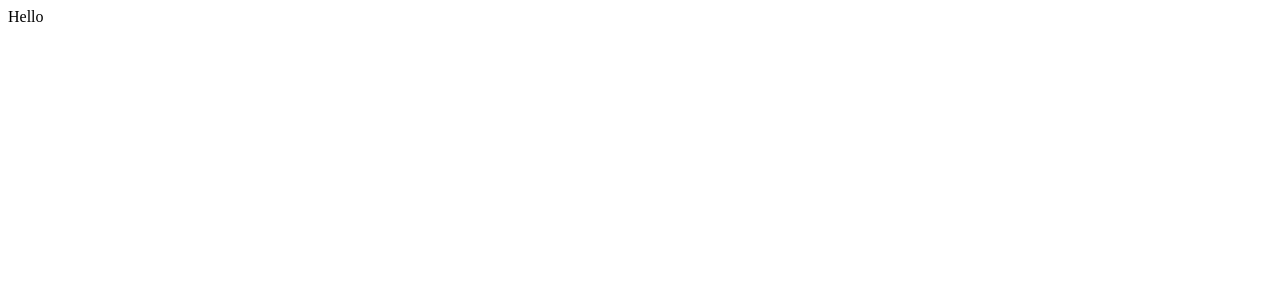
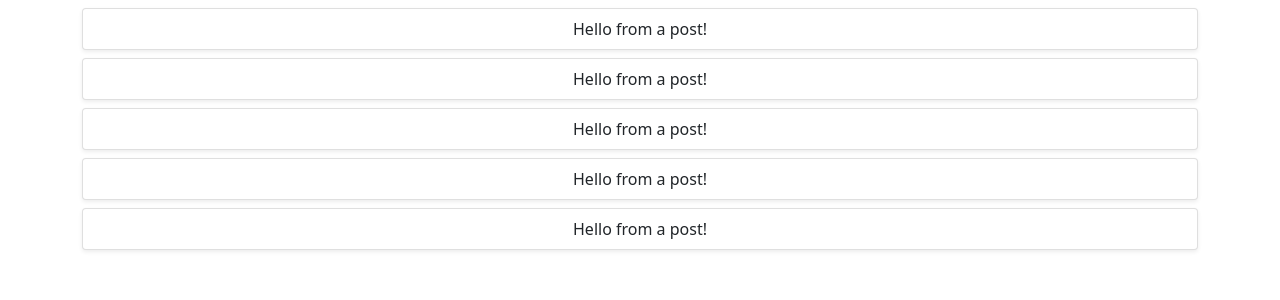
Before and after one commit to keith-shep/react-unsplash, a React (Create React App) app: page / in a window 1280 px wide. Shown: the top 300 px of the page. Built offline with nearby package versions, Linux system fonts and the light colour scheme.

Commit message:
done post

```diff
--- a/public/index.html
+++ b/public/index.html
@@ -10,34 +10,13 @@
       content="Web site created using create-react-app"
     />
     <link rel="apple-touch-icon" href="%PUBLIC_URL%/logo192.png" />
-    <!--
-      manifest.json provides metadata used when your web app is installed on a
-      user's mobile device or desktop. See https://developers.google.com/web/fundamentals/web-app-manifest/
-    -->
+    <link href="https://cdn.jsdelivr.net/npm/bootstrap@5.0.0-beta1/dist/css/bootstrap.min.css" rel="stylesheet" integrity="sha384-giJF6kkoqNQ00vy+HMDP7azOuL0xtbfIcaT9wjKHr8RbDVddVHyTfAAsrekwKmP1" crossorigin="anonymous">
     <link rel="manifest" href="%PUBLIC_URL%/manifest.json" />
-    <!--
-      Notice the use of %PUBLIC_URL% in the tags above.
-      It will be replaced with the URL of the `public` folder during the build.
-      Only files inside the `public` folder can be referenced from the HTML.
-
-      Unlike "/favicon.ico" or "favicon.ico", "%PUBLIC_URL%/favicon.ico" will
-      work correctly both with client-side routing and a non-root public URL.
-      Learn how to configure a non-root public URL by running `npm run build`.
-    -->
-    <title>React App</title>
+        <title>Unsplash Infinite</title>
   </head>
   <body>
     <noscript>You need to enable JavaScript to run this app.</noscript>
     <div id="root"></div>
-    <!--
-      This HTML file is a template.
-      If you open it directly in the browser, you will see an empty page.
 
-      You can add webfonts, meta tags, or analytics to this file.
-      The build step will place the bundled scripts into the <body> tag.
-
-      To begin the development, run `npm start` or `yarn start`.
-      To create a production bundle, use `npm run build` or `yarn build`.
-    -->
   </body>
 </html>
--- a/src/App.css
+++ b/src/App.css
@@ -1,38 +1,3 @@
 .App {
   text-align: center;
 }
-
-.App-logo {
-  height: 40vmin;
-  pointer-events: none;
-}
-
-@media (prefers-reduced-motion: no-preference) {
-  .App-logo {
-    animation: App-logo-spin infinite 20s linear;
-  }
-}
-
-.App-header {
-  background-color: #282c34;
-  min-height: 100vh;
-  display: flex;
-  flex-direction: column;
-  align-items: center;
-  justify-content: center;
-  font-size: calc(10px + 2vmin);
-  color: white;
-}
-
-.App-link {
-  color: #61dafb;
-}
-
-@keyframes App-logo-spin {
-  from {
-    transform: rotate(0deg);
-  }
-  to {
-    transform: rotate(360deg);
-  }
-}
--- a/src/App.jsx
+++ b/src/App.jsx
@@ -1,10 +1,10 @@
-
 import './App.css';
+import PostList from './PostList'
 
 function App() {
   return (
-    <div className="Container">
-      Hello
+    <div className="container">
+      <PostList />
     </div>
   );
 }
--- /dev/null
+++ b/src/Post.jsx
@@ -0,0 +1,13 @@
+import React, { Component } from 'react';
+
+class Post extends Component {
+  render() {
+    return(
+      <div className="post card shadow-sm py-2 my-2 text-center">
+        Hello from a post!
+      </div>
+    )
+  }
+}
+
+export default Post
--- /dev/null
+++ b/src/PostList.jsx
@@ -0,0 +1,18 @@
+import React, { Component } from 'react';
+import Post from './Post'
+
+class PostList extends Component {
+  render() {
+    return(
+      <div className="post-list bg-gray">
+        <Post />
+        <Post />
+        <Post />
+        <Post />
+        <Post />
+      </div>
+    )
+  }
+}
+
+export default PostList
```
Also changed, not shown: 1 other file (tests, documents, lock files or other folders).
